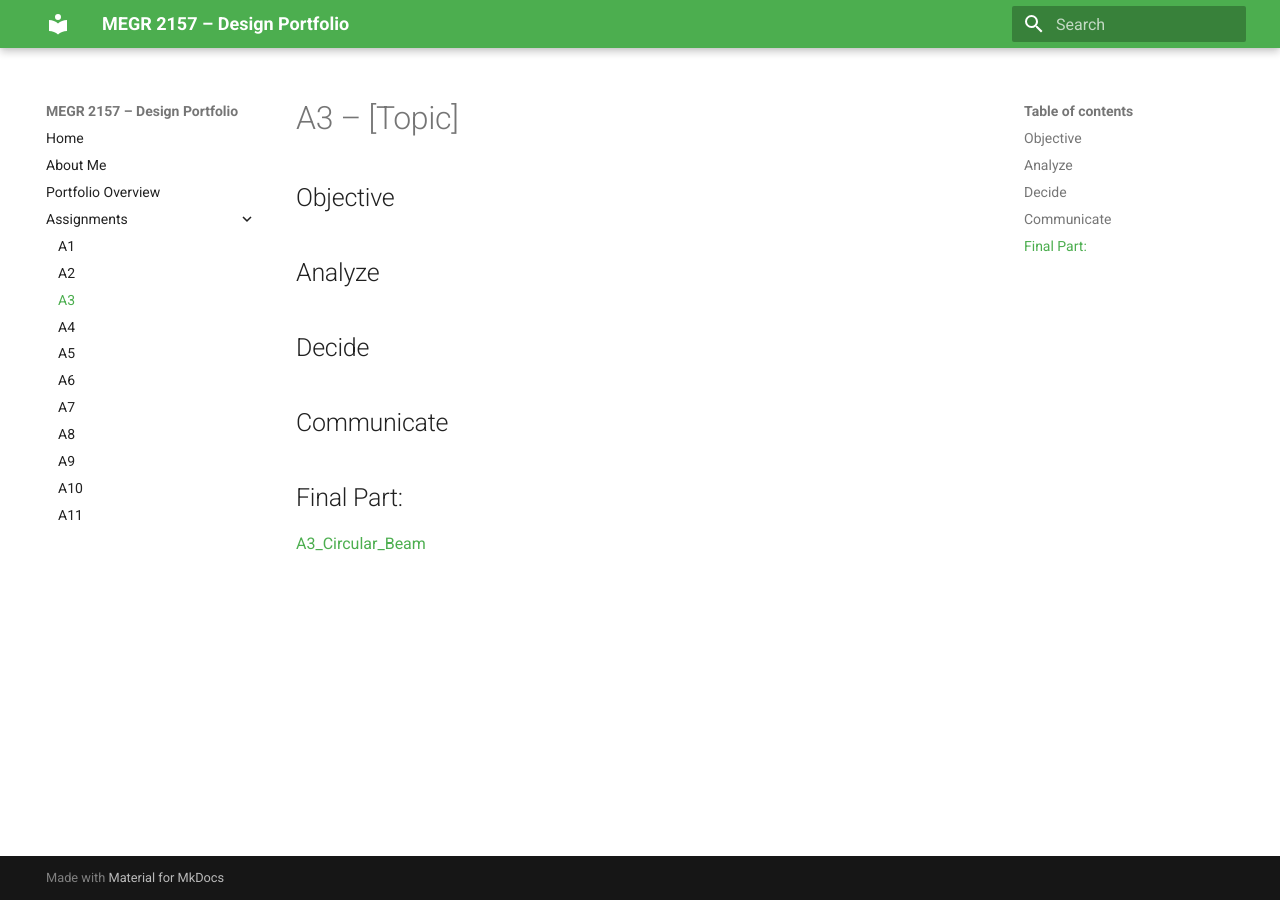
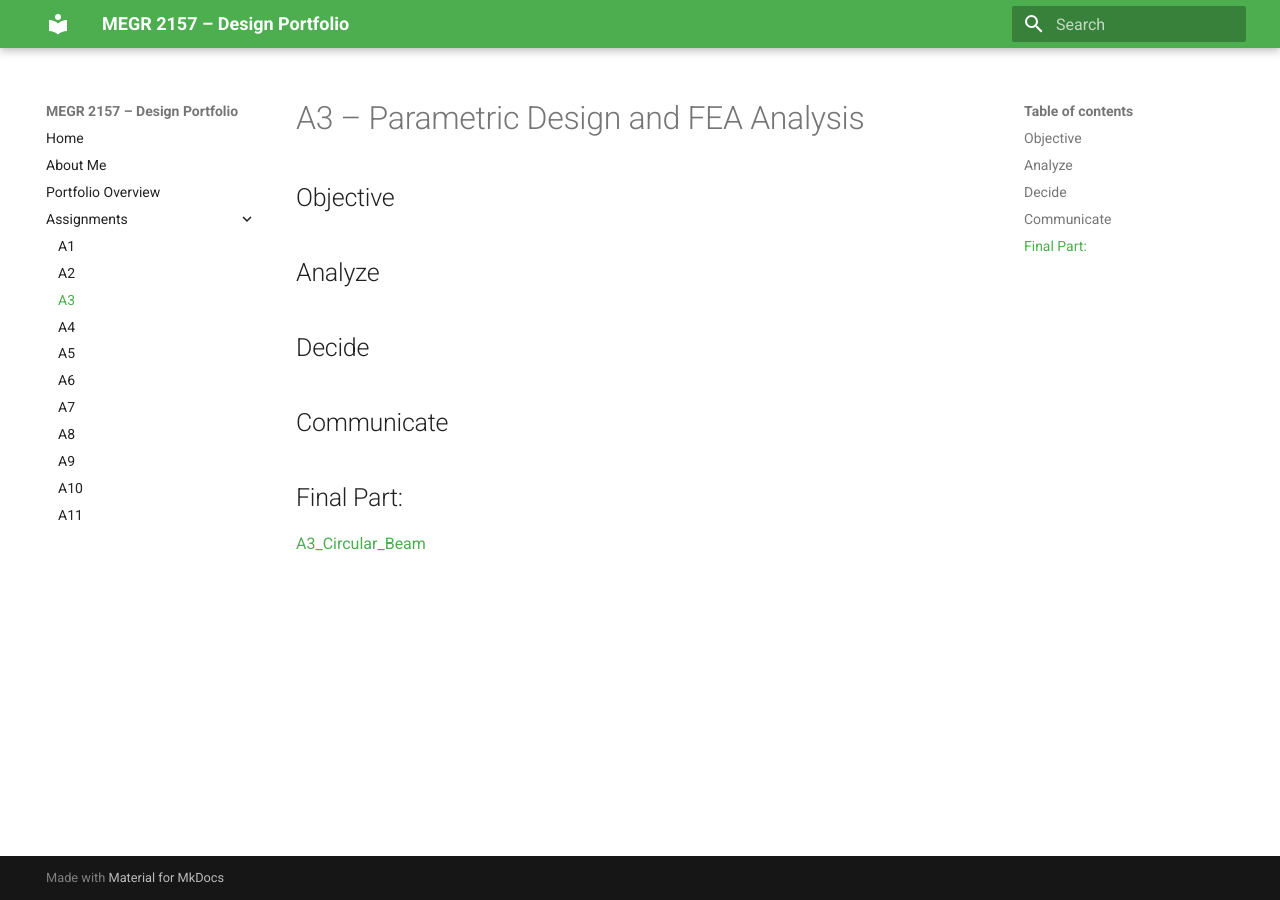
Before and after one commit to sheldon-joshua-turner/megr2157-portfolio, an MkDocs documentation site: the page built from docs/assignments/A03/index.md, in a window 1280 px wide. Built offline with MkDocs 1.6.1 and Material for MkDocs 9.7.7, drawn with Linux system fonts in a browser that asks for light colours.

Commit message:
Update index.md

```diff
--- a/docs/assignments/A03/index.md
+++ b/docs/assignments/A03/index.md
@@ -1,4 +1,4 @@
-# A3 – [Topic]
+# A3 – Parametric Design and FEA Analysis
 
 ## Objective
 
```
